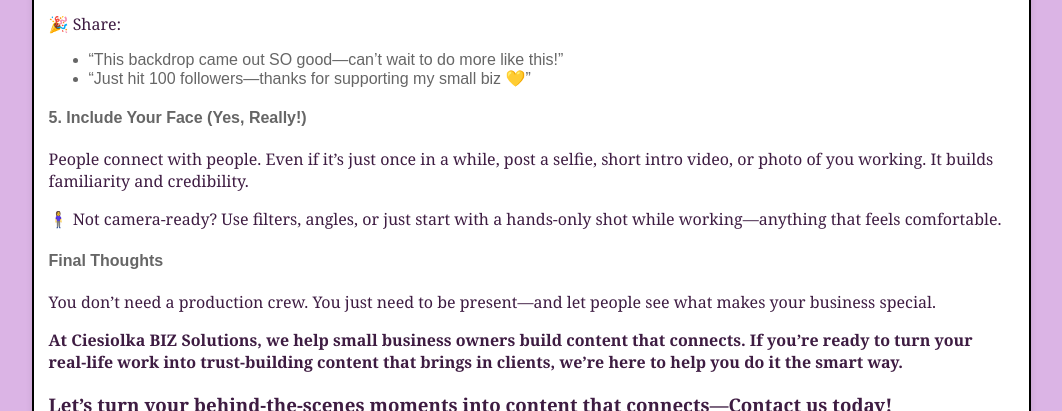
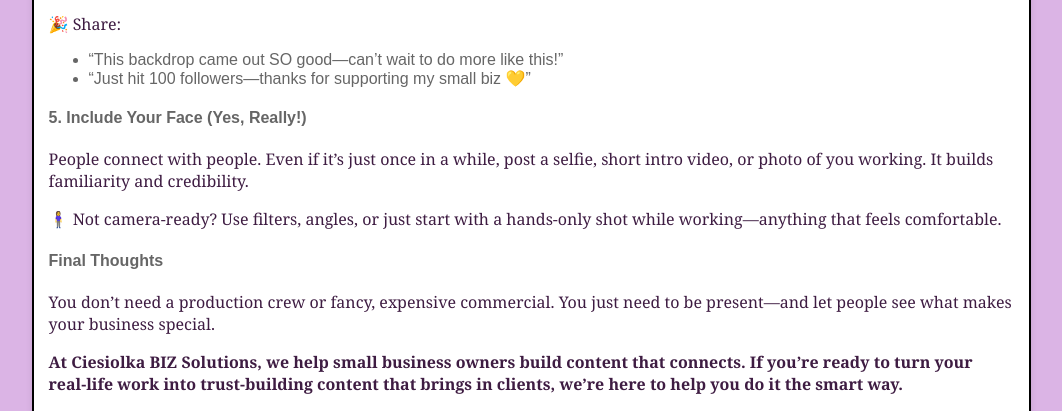
Before and after one commit to MCiesiolka/cbiz, a plain HTML site: page post-may282025.html in a window 1280 px wide. Shown: the part 1094-1505 px from the top of the page, without its empty margins (194-1256 px from the left). Drawn offline with Linux system fonts and the light colour scheme.

Commit message:
Update post-may282025.html

```diff
--- a/post-may282025.html
+++ b/post-may282025.html
@@ -113,7 +113,7 @@
     <p>🧍‍♀️ Not camera-ready? Use filters, angles, or just start with a hands-only shot while working—anything that feels comfortable.</p>
 
     <h4>Final Thoughts</h4>
-    <p>You don’t need a production crew. You just need to be present—and let people see what makes your business special.</p>
+    <p>You don’t need a production crew or fancy, expensive commercial. You just need to be present—and let people see what makes your business special.</p>
     <p><strong>At Ciesiolka BIZ Solutions, we help small business owners build content that connects. If you’re ready to turn your real-life work into trust-building content that brings in clients, we’re here to help you do it the smart way.</strong></p>
 
     <a href="contact-us.html"><h3>Let’s turn your behind-the-scenes moments into content that connects—Contact us today!</h3></a>
```
